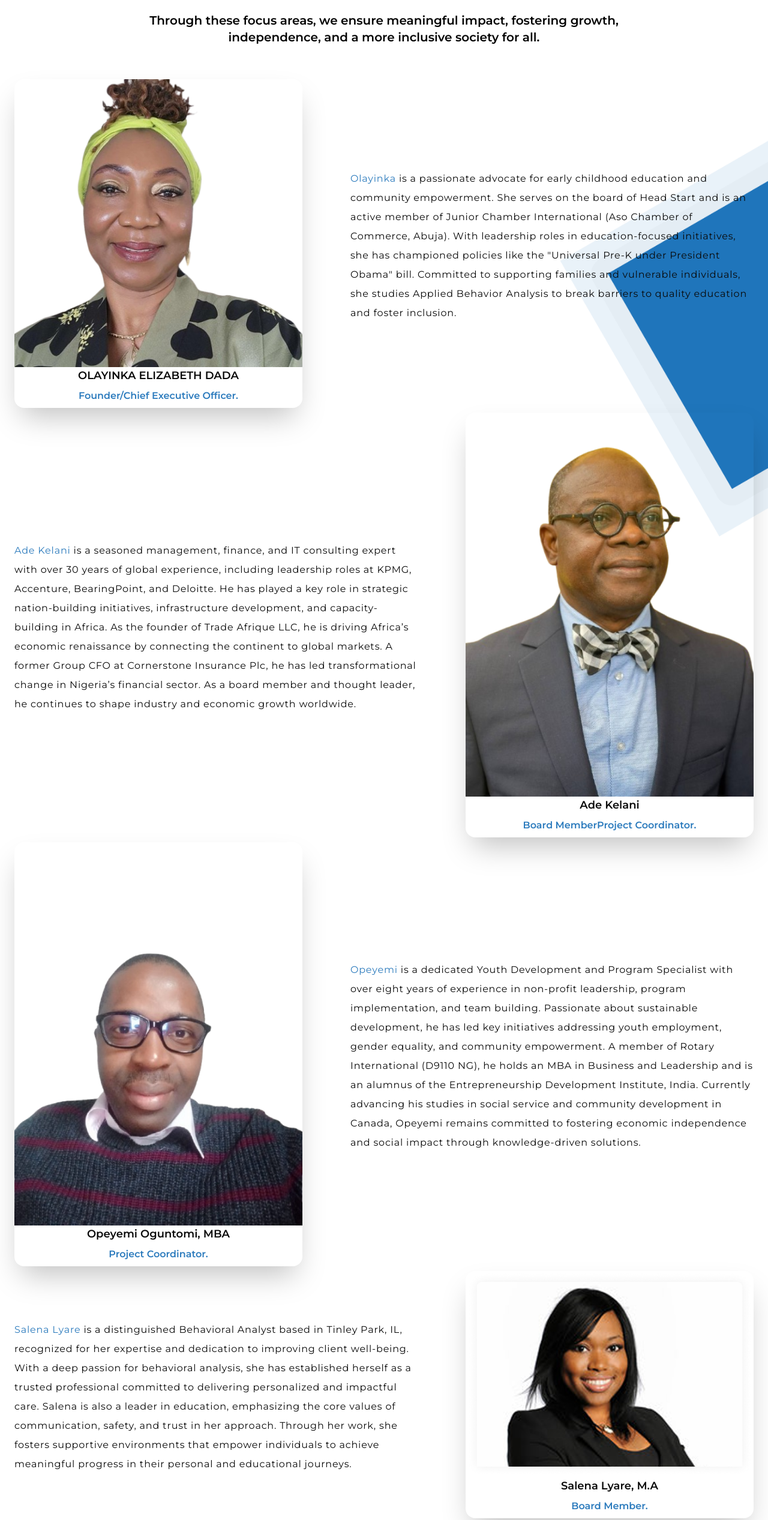
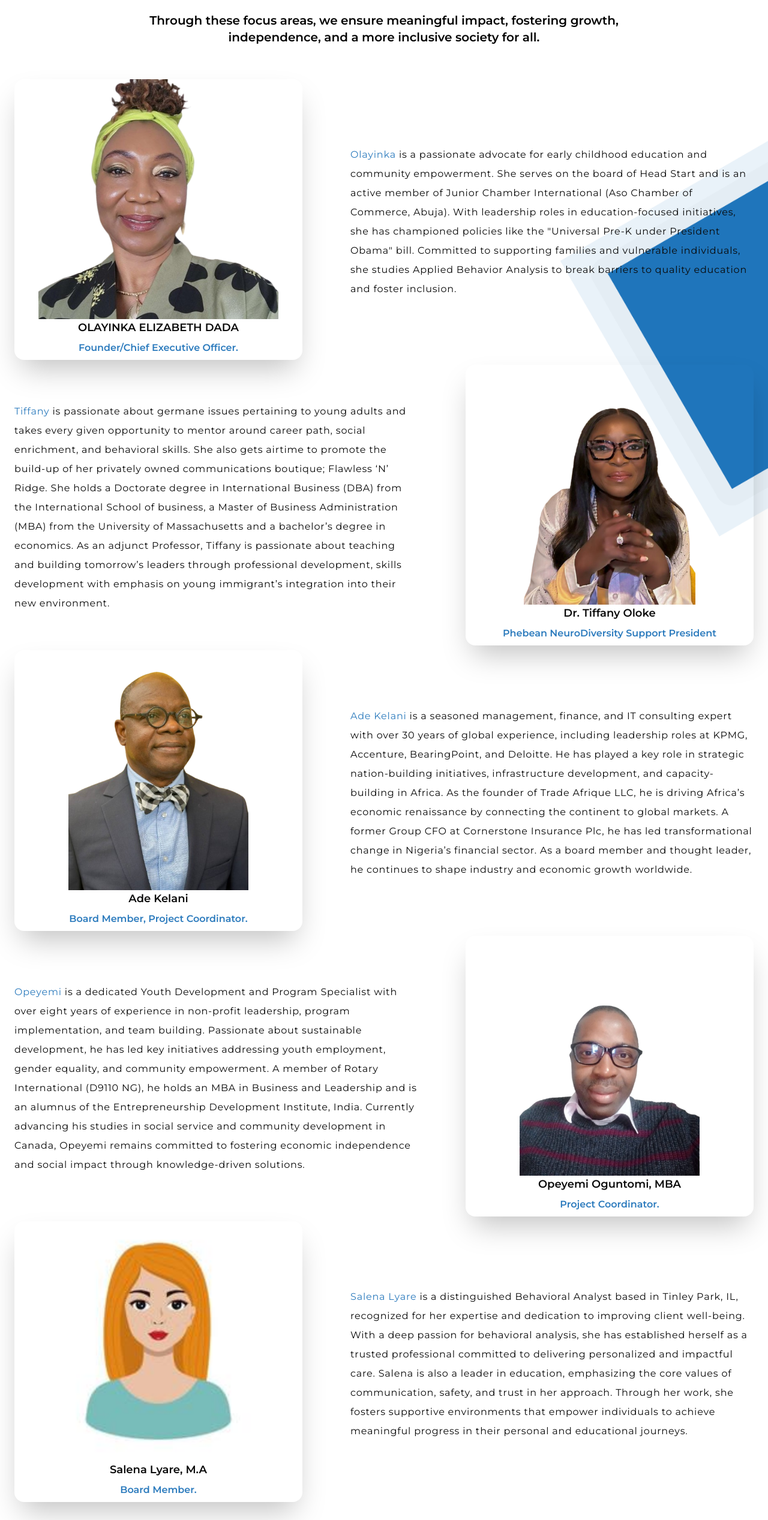
Before and after one commit to shamzconsult/Pheone, a Next.js app: page /about in a window 1280 px wide. Shown: the part 2600-5134 px from the top of the page at 60% size. Built offline with nearby package versions, Linux system fonts and the light colour scheme.

Commit message:
Chore: Corrections

```diff
--- a/src/app/about/_components/Members.tsx
+++ b/src/app/about/_components/Members.tsx
@@ -23,8 +23,14 @@ function Members() {
                     </div>
                     {/* Individual Member, Member 1 */}
                     <div className='md:flex md:gap-10 lg:gap-20 items-center'>
-                        <div className='md:w-5/12 shadow-2xl mb-2 rounded-2xl'>
-                            <img src="/image/Amb._Yinka_Dada_Founder-removebg-preview.png" alt="" className='w-full h-[400]' />
+                        <div className='md:w-5/12 shadow-2xl mb-2 rounded-2xl flex flex-col items-center'>
+                            <div className='flex justify-center'>
+                                <img
+                                    src="/image/Amb._Yinka_Dada_Founder-removebg-preview.png"
+                                    alt="Olayinka Elizabeth Dada"
+                                    className='w-[400px] h-[400px] object-contain'
+                                />
+                            </div>
                             <p className='text-center text-lg font-semibold'>OLAYINKA ELIZABETH DADA</p>
                             <p className='text-center text-md py-2 font-semibold text-[#2c7bbd]'>Founder/Chief Executive Officer.</p>
                         </div>
@@ -51,6 +57,42 @@ function Members() {
                     <div className='md:flex md:gap-10 lg:gap-20 items-center'>
                         <div className='md:w-7/12 text-left max-w-3xl mt-10 md:mt-0'>
                             <p className='tracking-wider leading-loose text-left'>
+                                <span className='text-[#2c7bbd]'>Tiffany</span>   is passionate about germane issues pertaining to young adults and takes every given
+                                opportunity to mentor around career path, social enrichment, and behavioral skills. She also gets airtime to promote the build-up of her
+                                privately owned communications boutique; Flawless ‘N’ Ridge. She holds a Doctorate degree in International Business (DBA) from the International School of business,
+                                a Master of Business Administration (MBA) from the University of Massachusetts and a bachelor’s degree in economics. As an adjunct Professor, Tiffany is passionate
+                                about teaching and building tomorrow’s leaders through professional development, skills development with emphasis on young immigrant’s integration into their new environment.
+                            </p>
+                        </div>
+                        <div className='md:w-5/12 shadow-2xl mb-2 rounded-2xl flex flex-col items-center'>
+                            <div className='flex justify-center'>
+                                <img
+                                    src="/image/Dr_Tiffany_Oloke__Phebean_NeuroDiversity_Support_President-removebg-preview.png"
+                                    alt="Olayinka Elizabeth Dada"
+                                    className='w-[400px] h-[400px] object-contain'
+                                />
+                            </div>
+                            <p className='text-center text-lg font-semibold'>Dr. Tiffany Oloke</p>
+                            <p className='text-center text-md py-2 font-semibold text-[#2c7bbd]'>Phebean NeuroDiversity Support President</p>
+                        </div>
+
+                    </div>
+
+                    {/* Member 3 */}
+                    <div className='md:flex md:gap-10 lg:gap-20 items-center'>
+                        <div className='md:w-5/12 shadow-2xl mb-2 rounded-2xl flex flex-col items-center'>
+                            <div className='flex justify-center'>
+                                <img
+                                    src="/image/Mr_Ade_Kelani__Member__Phebean_Board_of_Trustees-removebg-preview.png"
+                                    alt="Olayinka Elizabeth Dada"
+                                    className='w-[400px] h-[400px] object-contain'
+                                />
+                            </div>
+                            <p className='text-center text-lg font-semibold'>Ade Kelani</p>
+                            <p className='text-center text-md py-2 font-semibold text-[#2c7bbd]'>Board Member, Project Coordinator.</p>
+                        </div>
+                        <div className='md:w-7/12 text-left max-w-3xl mt-10 md:mt-0'>
+                            <p className='tracking-wider leading-loose text-left'>
                                 <span className='text-[#2c7bbd]'>Ade Kelani</span> is a seasoned management, finance, and IT consulting expert with over 30 years of global experience,
                                 including leadership roles at KPMG, Accenture, BearingPoint, and Deloitte. He has played a key role in strategic nation-building initiatives, infrastructure
                                 development, and capacity-building in Africa. As the founder of Trade Afrique LLC, he is driving Africa’s economic renaissance by connecting the continent to global markets.
@@ -58,20 +100,11 @@ function Members() {
                                 industry and economic growth worldwide.
                             </p>
                         </div>
-                        <div className='md:w-5/12 shadow-2xl mb-2 rounded-2xl'>
-                            <img src="/image/Mr_Ade_Kelani__Member__Phebean_Board_of_Trustees-removebg-preview.png" alt="" className='w-full h-[400]' />
-                            <p className='text-center text-lg font-semibold'>Ade Kelani</p>
-                            <p className='text-center text-md py-2 font-semibold text-[#2c7bbd]'>Board MemberProject Coordinator.</p>
-                        </div>
+
                     </div>
 
-                    {/* Member 3 */}
+                    {/* Member 4 */}
                     <div className='md:flex md:gap-10 lg:gap-20 items-center'>
-                        <div className='md:w-5/12 shadow-2xl mb-2 rounded-2xl'>
-                            <img src="/image/Mr_Opeyemi_Ogunjimi_Director__Phebean_Board_of_Trustees-removebg-preview.png" alt="" className='w-full h-[400]' />
-                            <p className='text-center text-lg font-semibold'>Opeyemi Oguntomi, MBA</p>
-                            <p className='text-center text-md py-2 font-semibold text-[#2c7bbd]'>Project Coordinator.</p>
-                        </div>
                         <div className='md:w-7/12 text-left max-w-3xl mt-10 md:mt-0'>
                             <p className='tracking-wider leading-loose text-left'>
                                 <span className='text-[#2c7bbd]'>Opeyemi</span>  is a dedicated Youth Development and Program Specialist with over eight years
@@ -82,10 +115,33 @@ function Members() {
                                 through knowledge-driven solutions.
                             </p>
                         </div>
+                        <div className='md:w-5/12 shadow-2xl mb-2 rounded-2xl flex flex-col items-center'>
+                            <div className='flex justify-center'>
+                                <img
+                                    src="/image/Mr_Opeyemi_Ogunjimi_Director__Phebean_Board_of_Trustees-removebg-preview.png"
+                                    alt="Olayinka Elizabeth Dada"
+                                    className='w-[400px] h-[400px] object-contain'
+                                />
+                            </div>
+                            <p className='text-center text-lg font-semibold'>Opeyemi Oguntomi, MBA</p>
+                            <p className='text-center text-md py-2 font-semibold text-[#2c7bbd]'>Project Coordinator.</p>
+                        </div>
+
                     </div>
 
-                    {/* Member 4 */}
+                    {/* Member 5 */}
                     <div className='md:flex md:gap-10 lg:gap-20 items-center'>
+                        <div className='md:w-5/12 shadow-2xl mb-2 rounded-2xl flex flex-col items-center'>
+                            <div className='flex justify-center'>
+                                <img
+                                    src="/image/avatar.jpg"
+                                    alt="Olayinka Elizabeth Dada"
+                                    className='w-[400px] h-[400px] object-contain'
+                                />
+                            </div>
+                            <p className='text-center text-lg font-semibold'>Salena Lyare, M.A</p>
+                            <p className='text-center text-md py-2 font-semibold text-[#2c7bbd]'>Board Member.</p>
+                        </div>
                         <div className='md:w-7/12 text-left max-w-3xl mt-10 md:mt-0'>
                             <p className='tracking-wider leading-loose text-left'>
                                 <span className='text-[#2c7bbd]'>Salena Lyare</span> is a distinguished Behavioral Analyst based in Tinley Park, IL,
@@ -95,11 +151,7 @@ function Members() {
                                 she fosters supportive environments that empower individuals to achieve meaningful progress in their personal and educational journeys.
                             </p>
                         </div>
-                        <div className='md:w-5/12 shadow-2xl mb-2 rounded-2xl'>
-                            <img src="/image/360_F_29594789_gruUqSPmfKUchKUkWumMYE1bXdfxN6Kt.png" alt="" className='w-full h-[400]' />
-                            <p className='text-center text-lg font-semibold'>Salena Lyare, M.A</p>
-                            <p className='text-center text-md py-2 font-semibold text-[#2c7bbd]'>Board Member.</p>
-                        </div>
+
                     </div>
                 </div>
             </div>
--- /dev/null
+++ b/src/app/attributes/page.tsx
@@ -0,0 +1,9 @@
+import React from 'react'
+
+function page() {
+  return (
+    <div>page</div>
+  )
+}
+
+export default page
```
Also changed, not shown: public/image/avatar.jpg (added).
